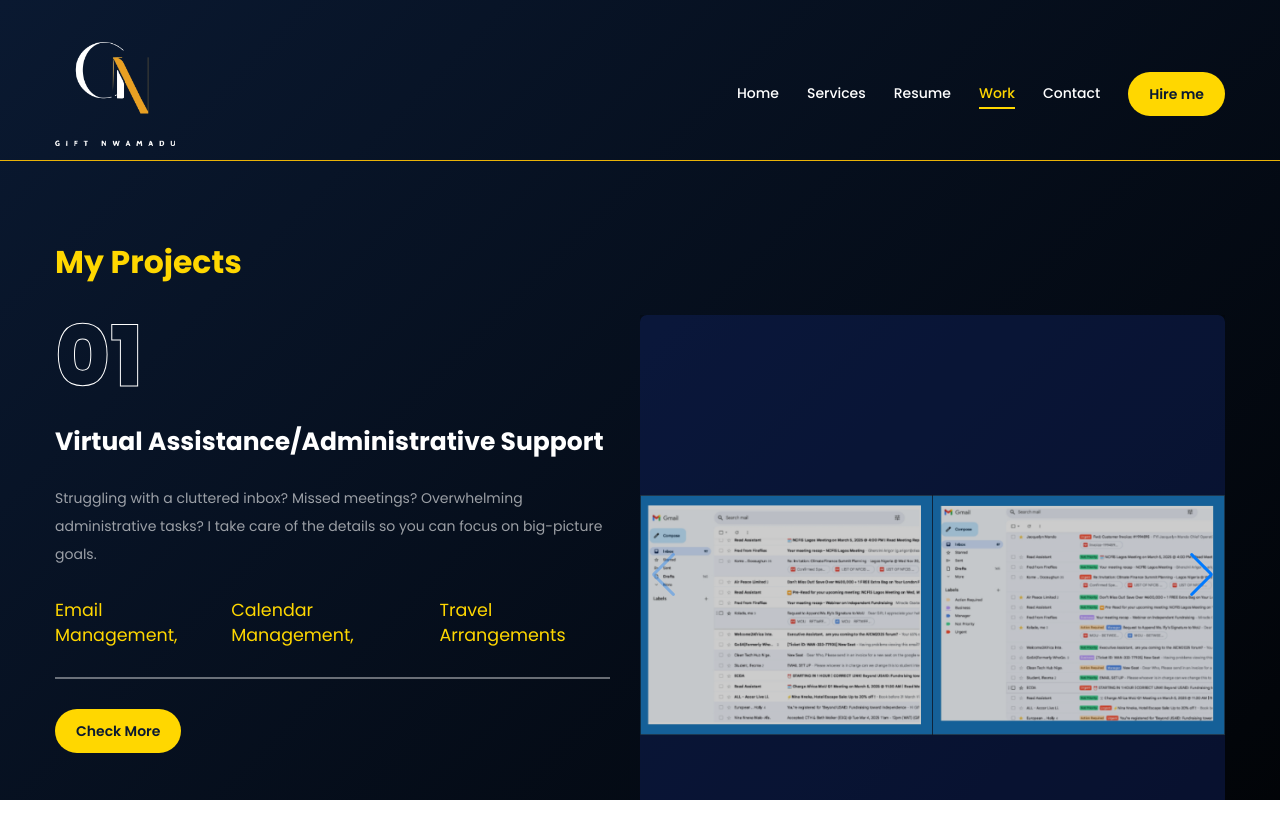
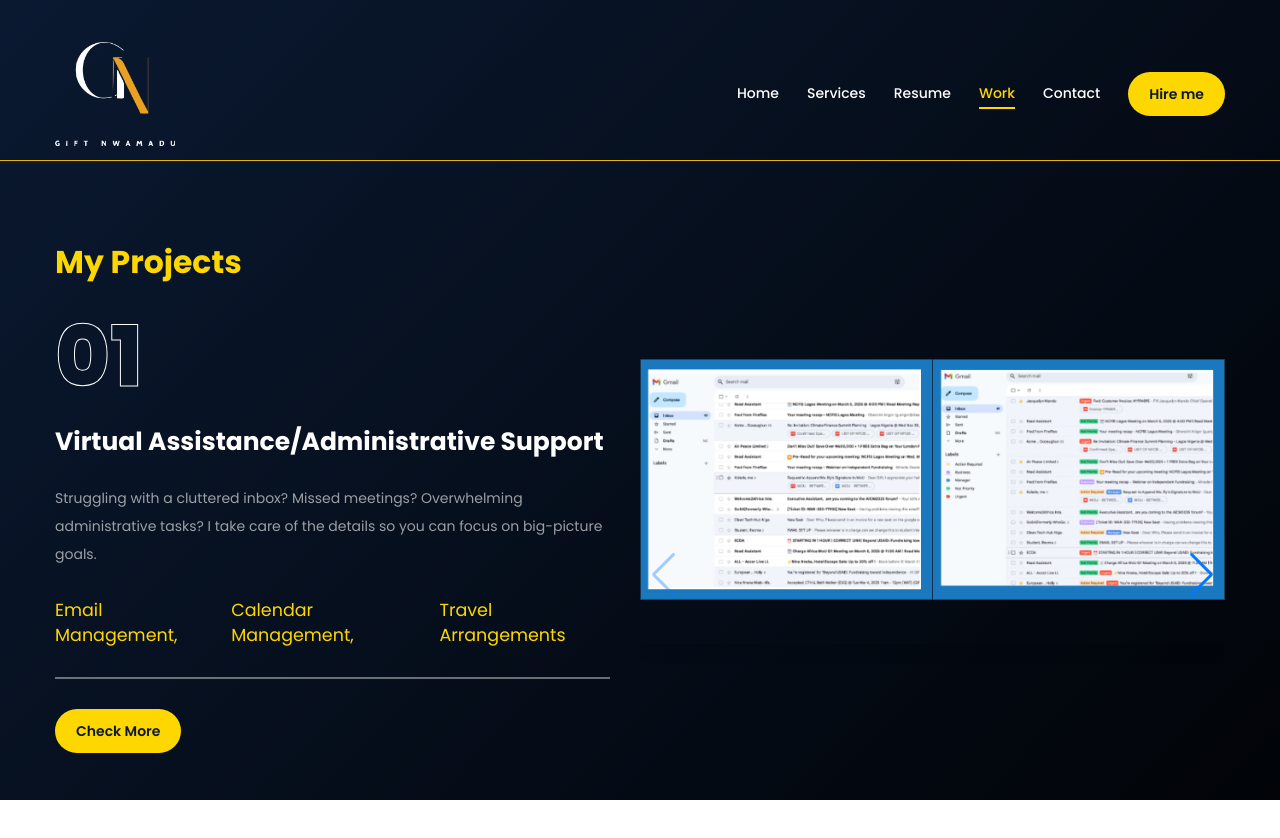
Before and after one commit to timadewale1/gift-portfolio, a Next.js app: page /work in a window 1280 px wide. Shown: the top 838 px of the page. Built offline with nearby package versions, Linux system fonts and the light colour scheme.

Commit message:
gift updated 5

```diff
--- a/app/work/page.jsx
+++ b/app/work/page.jsx
@@ -181,13 +181,13 @@ const Work = () => {
                 navigation
                 pagination={{ clickable: true }}
                 modules={[Navigation, Pagination]}
-                className="xl:h-[520px] mb-12 text-accent"
+                className="xl:h-[520px] mb-5 text-accent"
                 onSlideChange={handleSlideChange}
               >
                 {projects.map((project, index) => (
                   <SwiperSlide key={index} className="w-full">
-                    <div className="h-[600px] relative group flex justify-center items-center bg-blue-800/30 rounded-lg shadow-lg">
-                      <div className="absolute top-0 bottom-0 w-full h-full bg-black/20 z-10"></div>
+                    <div className="relative group flex justify-start items-start rounded-lg shadow-lg w-full aspect-[16/9]">
+                      {/* <div className="absolute top-0 bottom-0 w-full h-full z-10"></div> */}
                       <div className="relative w-full h-full">
                         <Image
                           src={project.image}
```
